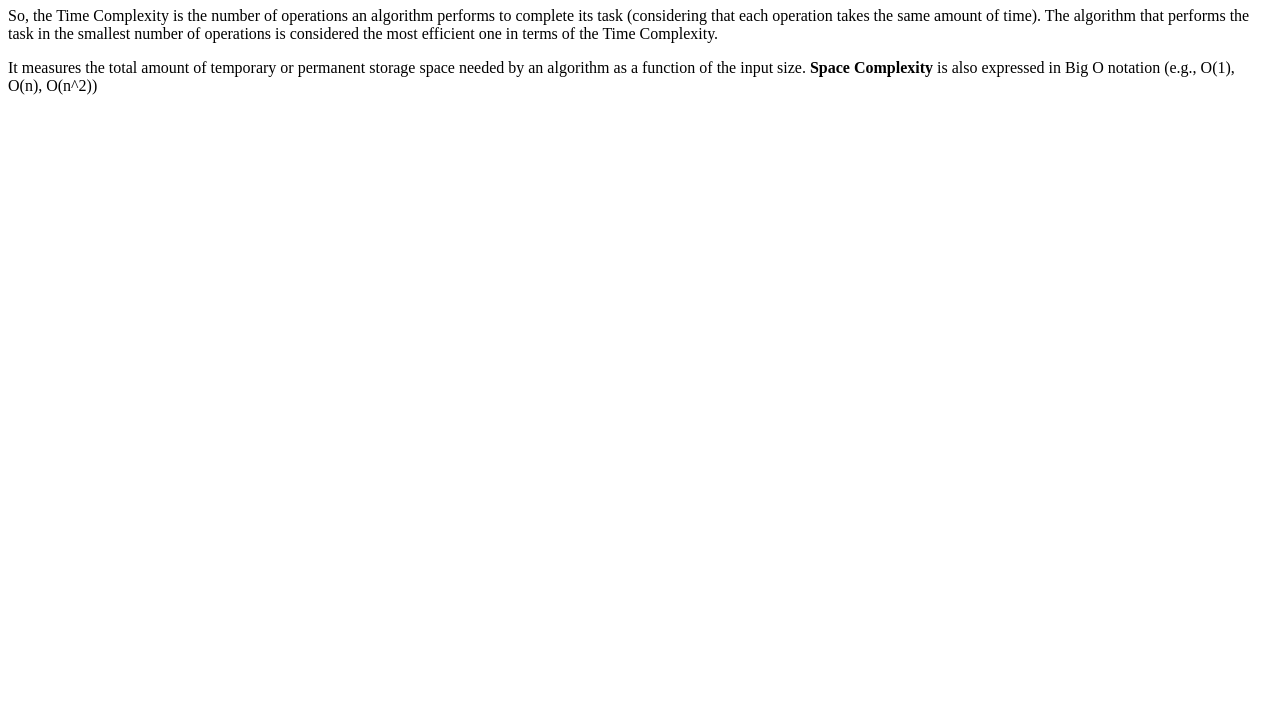
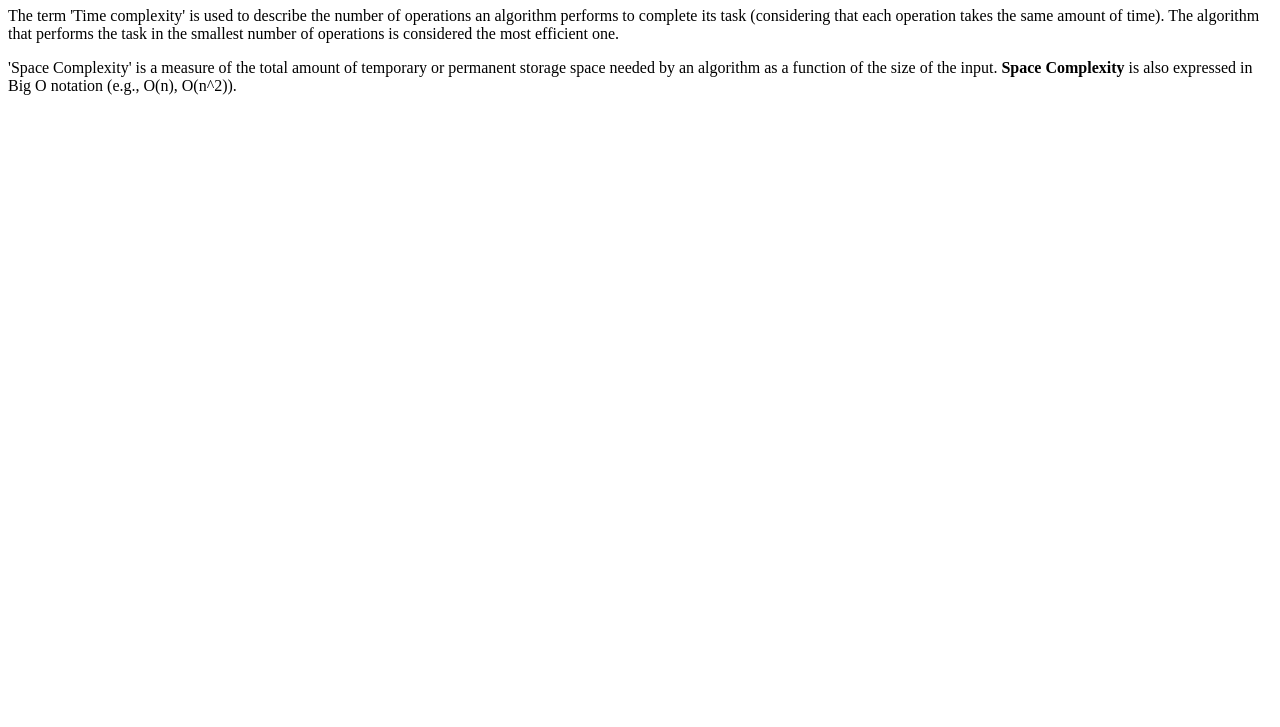
Before and after one commit to acciojob/time-and-space-complexity-dasdipayan2002, a website: page main.html in a window 1280 px wide. Shown: the part 73-800 px from the top of the page. Drawn offline with Linux system fonts and the light colour scheme.

Commit message:
created a submission

```diff
--- a/main.html
+++ b/main.html
@@ -1,31 +1,25 @@
 <!DOCTYPE html>
-
 <html>
-
 <head>
     <link rel="stylesheet" href="styles.css">
 </head>
-
 <body>
-	<!-- the entire body must be written by student -->
     <h1>Time, Space, and Complexity</h1>
     <p>
-		So, the Time Complexity is the number of operations an algorithm
+        The term 'Time complexity' is used to describe the number of operations an algorithm
         performs to complete its task (considering that each operation takes
         the same amount of time). The algorithm that performs
         the task in the smallest number of operations is
-		considered the most efficient one in terms of the Time Complexity.
+        considered the most efficient one.
     </p>
     <p>
-		It measures the total amount of temporary or
+        'Space Complexity' is a measure of the total amount of temporary or
         permanent storage space needed by an algorithm as a
-		function of the input size.
+        function of the size of the input.
         <b>Space Complexity</b> is also expressed in Big O notation
-		(e.g., O(1), O(n), O(n^2))
+        (e.g., O(n), O(n^2)).
     </p>
     <script type="text/javascript" src="./script.js">
 </script>
-
 </body>
-
 </html>
```
Lines whose indentation alone changed are shown as unchanged.
